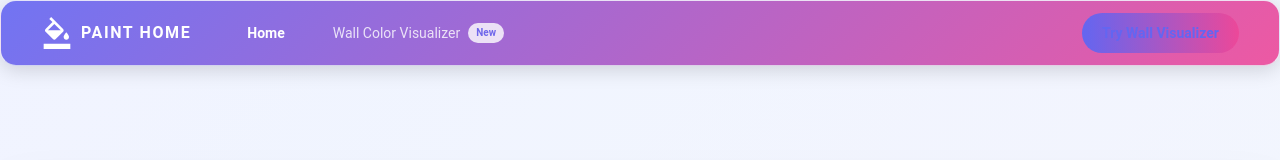
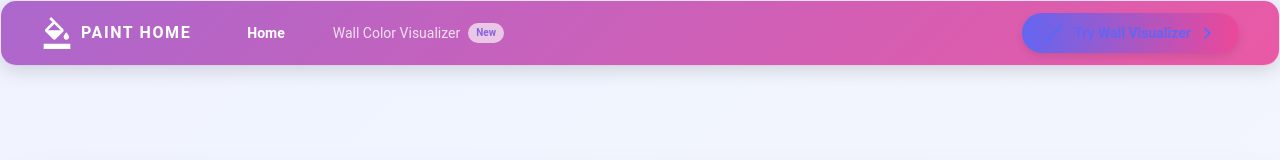
Before and after one commit to notbittu/painter, a React (Create React App) app in the folder client/: page / in a window 1280 px wide. Shown: the top 160 px of the page. Built offline with nearby package versions, Linux system fonts and the light colour scheme.

Commit message:
Update Header component with cleaner imports and improved structure

```diff
--- a/client/src/components/Header.tsx
+++ b/client/src/components/Header.tsx
@@ -1,26 +1,37 @@
 import React, { useState } from 'react';
-import { Link as RouterLink, useLocation, useNavigate } from 'react-router-dom';
+import { useLocation, useNavigate } from 'react-router-dom';
+import AppBar from '@mui/material/AppBar';
+import Toolbar from '@mui/material/Toolbar';
+import Button from '@mui/material/Button';
+import Typography from '@mui/material/Typography';
+import Box from '@mui/material/Box';
+import Container from '@mui/material/Container';
+import IconButton from '@mui/material/IconButton';
+import Drawer from '@mui/material/Drawer';
+import List from '@mui/material/List';
+import ListItem from '@mui/material/ListItem';
+import ListItemText from '@mui/material/ListItemText';
+import ListItemIcon from '@mui/material/ListItemIcon';
+import Fade from '@mui/material/Fade';
+import Zoom from '@mui/material/Zoom';
+import MenuIcon from '@mui/icons-material/Menu';
+import HomeIcon from '@mui/icons-material/Home';
+import ColorLensIcon from '@mui/icons-material/ColorLens';
 import {
-  AppBar,
-  Box,
-  Toolbar,
-  IconButton,
-  Typography,
   Menu,
   MenuItem,
   useMediaQuery,
   useTheme,
-  Button,
   Badge,
-  Container,
   Chip,
+  Link as RouterLink,
 } from '@mui/material';
 import {
-  Menu as MenuIcon,
   Brush as BrushIcon,
-  Home as HomeIcon,
   FormatColorFill as FormatColorFillIcon,
-  NewReleases as NewIcon
+  NewReleases as NewIcon,
+  Close as CloseIcon,
+  ChevronRight as ChevronRightIcon
 } from '@mui/icons-material';
 
 const Header: React.FC = () => {
@@ -28,35 +39,124 @@ const Header: React.FC = () => {
   const navigate = useNavigate();
   const location = useLocation();
   const isMobile = useMediaQuery(theme.breakpoints.down('sm'));
-  const [anchorEl, setAnchorEl] = useState<null | HTMLElement>(null);
+  const [mobileOpen, setMobileOpen] = useState(false);
 
-  const handleMenuOpen = (event: React.MouseEvent<HTMLButtonElement>) => {
-    setAnchorEl(event.currentTarget);
-  };
-
-  const handleMenuClose = () => {
-    setAnchorEl(null);
+  const handleDrawerToggle = () => {
+    setMobileOpen(!mobileOpen);
   };
 
   const isWallPainter = location.pathname.includes('/wall-painter');
+
+  const handleNavigation = (path: string) => {
+    navigate(path);
+    if (mobileOpen) {
+      setMobileOpen(false);
+    }
+  };
+
+  const drawer = (
+    <Box sx={{ width: 250, pt: 2 }}>
+      <Box sx={{ display: 'flex', justifyContent: 'flex-end', px: 2 }}>
+        <IconButton onClick={handleDrawerToggle}>
+          <CloseIcon />
+        </IconButton>
+      </Box>
+      <List>
+        <ListItem
+          button
+          onClick={() => handleNavigation('/')}
+          sx={{
+            py: 2,
+            backgroundColor: location.pathname === '/' ? 'rgba(99,102,241,0.1)' : 'transparent',
+            borderLeft: location.pathname === '/' ? '4px solid #6366f1' : '4px solid transparent',
+            transition: 'all 0.3s ease'
+          }}
+        >
+          <ListItemIcon>
+            <HomeIcon color={location.pathname === '/' ? 'primary' : 'action'} />
+          </ListItemIcon>
+          <ListItemText
+            primary="Home"
+            primaryTypographyProps={{
+              fontWeight: location.pathname === '/' ? 'bold' : 'normal'
+            }}
+          />
+        </ListItem>
+        <ListItem
+          button
+          onClick={() => handleNavigation('/wall-painter')}
+          sx={{
+            py: 2,
+            backgroundColor: location.pathname === '/wall-painter' ? 'rgba(99,102,241,0.1)' : 'transparent',
+            borderLeft: location.pathname === '/wall-painter' ? '4px solid #6366f1' : '4px solid transparent',
+            transition: 'all 0.3s ease'
+          }}
+        >
+          <ListItemIcon>
+            <BrushIcon color={location.pathname === '/wall-painter' ? 'primary' : 'action'} />
+          </ListItemIcon>
+          <ListItemText
+            primary={
+              <Box sx={{ display: 'flex', alignItems: 'center' }}>
+                Wall Color Visualizer
+                <Chip
+                  label="New"
+                  size="small"
+                  sx={{
+                    ml: 1,
+                    height: 20,
+                    fontSize: '0.625rem',
+                    bgcolor: theme.palette.primary.main,
+                    color: 'white',
+                    fontWeight: 'bold'
+                  }}
+                />
+              </Box>
+            }
+            primaryTypographyProps={{
+              fontWeight: location.pathname === '/wall-painter' ? 'bold' : 'normal'
+            }}
+          />
+        </ListItem>
+      </List>
+    </Box>
+  );
 
   return (
     <AppBar
       position="static"
       sx={{
         background: 'linear-gradient(135deg, rgba(99,102,241,0.9) 0%, rgba(236,72,153,0.9) 100%)',
+        backgroundSize: '200% 200%',
+        animation: 'gradientAnimation 15s ease infinite',
         color: 'white',
         boxShadow: '0 4px 20px rgba(0,0,0,0.15)',
+        '@keyframes gradientAnimation': {
+          '0%': { backgroundPosition: '0% 50%' },
+          '50%': { backgroundPosition: '100% 50%' },
+          '100%': { backgroundPosition: '0% 50%' },
+        },
       }}
     >
       <Container maxWidth="xl">
         <Toolbar disableGutters>
-          <Box sx={{ display: 'flex', alignItems: 'center' }}>
+          <Zoom in={true} style={{ transitionDelay: '100ms' }}>
+            <Box sx={{
+              display: 'flex',
+              alignItems: 'center',
+              '&:hover': {
+                '& svg': {
+                  transform: 'rotate(360deg)',
+                  transition: 'transform 1s ease-in-out',
+                }
+              }
+            }}>
               <FormatColorFillIcon
                 sx={{
                   color: 'white',
                   mr: 1,
-                fontSize: '2rem'
+                  fontSize: '2rem',
+                  transition: 'transform 0.5s ease-in-out',
                 }}
               />
               <Typography
@@ -86,28 +186,45 @@ const Header: React.FC = () => {
                     '100%': { backgroundPosition: '100% 0' },
                   },
                 }}
-              onClick={() => navigate('/')}
+                onClick={() => handleNavigation('/')}
               >
                 PAINT HOME
               </Typography>
             </Box>
+          </Zoom>
 
           <Box sx={{ flexGrow: 1, display: { xs: 'none', md: 'flex' }, ml: 4 }}>
             <Button
-              onClick={() => navigate('/')}
+              onClick={() => handleNavigation('/')}
               sx={{
                 color: 'white',
                 fontWeight: location.pathname === '/' ? 'bold' : 'normal',
                 mx: 1,
                 opacity: location.pathname === '/' ? 1 : 0.8,
-                '&:hover': { opacity: 1 }
+                position: 'relative',
+                '&:hover': {
+                  opacity: 1,
+                  '&::after': {
+                    width: '100%',
+                  }
+                },
+                '&::after': {
+                  content: '""',
+                  position: 'absolute',
+                  bottom: 0,
+                  left: 0,
+                  width: location.pathname === '/' ? '100%' : '0%',
+                  height: '2px',
+                  backgroundColor: 'white',
+                  transition: 'width 0.3s ease',
+                }
               }}
             >
               Home
             </Button>
 
             <Button
-              onClick={() => navigate('/wall-painter')}
+              onClick={() => handleNavigation('/wall-painter')}
               sx={{
                 color: 'white',
                 fontWeight: location.pathname === '/wall-painter' ? 'bold' : 'normal',
@@ -115,7 +232,23 @@ const Header: React.FC = () => {
                 display: 'flex',
                 alignItems: 'center',
                 opacity: location.pathname === '/wall-painter' ? 1 : 0.8,
-                '&:hover': { opacity: 1 }
+                position: 'relative',
+                '&:hover': {
+                  opacity: 1,
+                  '&::after': {
+                    width: '100%',
+                  }
+                },
+                '&::after': {
+                  content: '""',
+                  position: 'absolute',
+                  bottom: 0,
+                  left: 0,
+                  width: location.pathname === '/wall-painter' ? '100%' : '0%',
+                  height: '2px',
+                  backgroundColor: 'white',
+                  transition: 'width 0.3s ease',
+                }
               }}
             >
               Wall Color Visualizer
@@ -128,7 +261,13 @@ const Header: React.FC = () => {
                   fontSize: '0.625rem',
                   bgcolor: 'white',
                   color: 'primary.main',
-                  fontWeight: 'bold'
+                  fontWeight: 'bold',
+                  animation: 'pulse 2s infinite',
+                  '@keyframes pulse': {
+                    '0%': { boxShadow: '0 0 0 0 rgba(255, 255, 255, 0.7)' },
+                    '70%': { boxShadow: '0 0 0 5px rgba(255, 255, 255, 0)' },
+                    '100%': { boxShadow: '0 0 0 0 rgba(255, 255, 255, 0)' },
+                  }
                 }}
               />
             </Button>
@@ -139,15 +278,23 @@ const Header: React.FC = () => {
               size="large"
               aria-label="menu"
               color="inherit"
-              sx={{ ml: 'auto' }}
+              sx={{
+                ml: 'auto',
+                transition: 'transform 0.3s ease',
+                '&:hover': {
+                  transform: 'scale(1.1)',
+                }
+              }}
+              onClick={handleDrawerToggle}
             >
               <MenuIcon />
             </IconButton>
           ) : (
+            <Fade in={true} style={{ transitionDelay: '200ms' }}>
               <Box sx={{ display: 'flex', alignItems: 'center' }}>
                 <Button
                   variant="contained"
-                onClick={() => navigate('/wall-painter')}
+                  onClick={() => handleNavigation('/wall-painter')}
                   sx={{
                     borderRadius: '20px',
                     px: 2.5,
@@ -156,17 +303,45 @@ const Header: React.FC = () => {
                     fontWeight: 'bold',
                     bgcolor: 'white',
                     color: 'primary.main',
+                    boxShadow: '0 4px 8px rgba(0,0,0,0.1)',
+                    transition: 'all 0.3s ease',
                     '&:hover': {
                       bgcolor: 'rgba(255,255,255,0.9)',
+                      transform: 'translateY(-3px)',
+                      boxShadow: '0 6px 12px rgba(0,0,0,0.15)',
                     }
                   }}
                 >
+                  <BrushIcon sx={{ mr: 1 }} />
                   Try Wall Visualizer
+                  <ChevronRightIcon sx={{ ml: 0.5 }} />
                 </Button>
               </Box>
+            </Fade>
           )}
         </Toolbar>
       </Container>
+
+      <Drawer
+        variant="temporary"
+        anchor="right"
+        open={mobileOpen}
+        onClose={handleDrawerToggle}
+        ModalProps={{
+          keepMounted: true, // Better mobile performance
+        }}
+        sx={{
+          display: { xs: 'block', md: 'none' },
+          '& .MuiDrawer-paper': {
+            boxSizing: 'border-box',
+            width: 250,
+            borderTopLeftRadius: '12px',
+            borderBottomLeftRadius: '12px',
+          },
+        }}
+      >
+        {drawer}
+      </Drawer>
     </AppBar>
   );
 };
```
Lines whose indentation alone changed are shown as unchanged.
